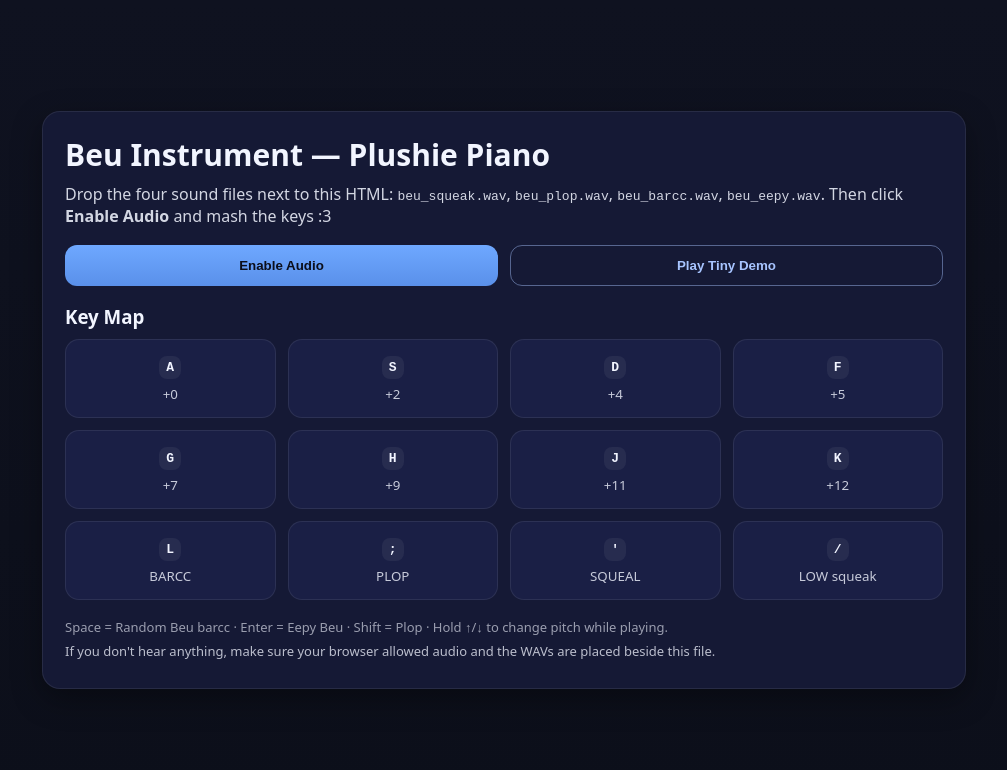
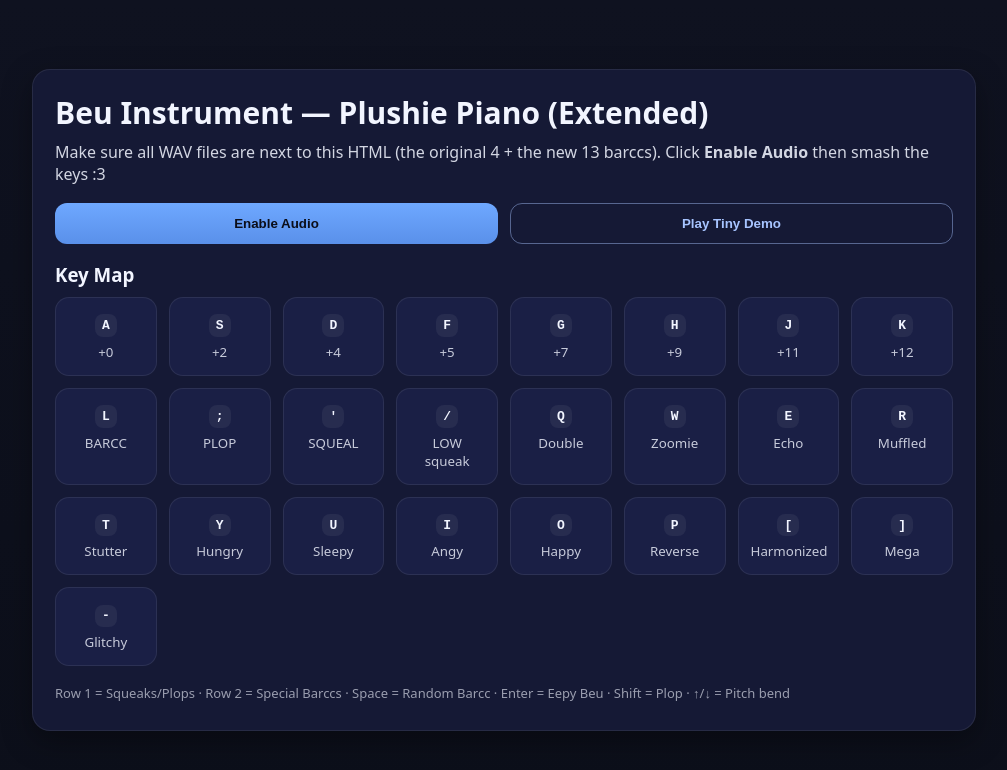
Before and after one commit to mikeyalyn/Beu-Barcc, a plain HTML site: page index.html in a window 1280 px wide. Shown: the whole page, without its empty margins (136-1143 px from the left). Drawn offline with Linux system fonts and the light colour scheme.

Commit message:
Update index.html

```diff
--- a/index.html
+++ b/index.html
@@ -3,15 +3,15 @@
 <head>
   <meta charset="utf-8" />
   <meta name="viewport" content="width=device-width, initial-scale=1" />
-  <title>Beu Instrument — Plushie Piano</title>
+  <title>Beu Instrument — Plushie Piano (Extended)</title>
   <style>
     :root{--bg:#0f1220;--card:#151935;--ink:#f2f5ff;--accent:#a7c4ff;--accent2:#ffd2f9}
     *{box-sizing:border-box} body{margin:0;font-family:ui-rounded,system-ui,Segoe UI,Roboto,Apple Color Emoji,Twitter Color Emoji,Noto Color Emoji;background:linear-gradient(180deg,#0f1220,#0c0f1a);color:var(--ink);min-height:100svh;display:grid;place-items:center}
-    .wrap{width:min(980px,92vw);padding:28px}
+    .wrap{width:min(1000px,94vw);padding:28px}
     .card{background:var(--card);border:1px solid rgba(255,255,255,.08);border-radius:18px;box-shadow:0 10px 30px rgba(0,0,0,.35);padding:22px}
     h1{margin:0 0 8px;font-size:clamp(20px,2.6vw,30px)}
     p{opacity:.86;margin:0 0 18px}
-    .grid{display:grid;grid-template-columns:repeat(4,minmax(0,1fr));gap:12px}
+    .grid{display:grid;grid-template-columns:repeat(8,minmax(0,1fr));gap:12px}
     .key{position:relative;user-select:none;cursor:pointer;background:#1a1f45;border:1px solid rgba(255,255,255,.08);border-radius:14px;padding:14px 12px;text-align:center;transition:.15s transform,.15s box-shadow}
     .key kbd{display:inline-block;font-weight:700;background:rgba(255,255,255,.06);padding:.3em .55em;border-radius:8px;margin-bottom:6px}
     .key small{display:block;opacity:.8}
@@ -28,8 +28,8 @@
 <body>
   <div class="wrap">
     <div class="card">
-      <h1>Beu Instrument — Plushie Piano</h1>
-      <p>Drop the four sound files next to this HTML: <code>beu_squeak.wav</code>, <code>beu_plop.wav</code>, <code>beu_barcc.wav</code>, <code>beu_eepy.wav</code>. Then click <b>Enable Audio</b> and mash the keys :3</p>
+      <h1>Beu Instrument — Plushie Piano (Extended)</h1>
+      <p>Make sure all WAV files are next to this HTML (the original 4 + the new 13 barccs). Click <b>Enable Audio</b> then smash the keys :3</p>
 
       <div class="row">
         <button id="enable">Enable Audio</button>
@@ -38,13 +38,9 @@
       <div id="status" class="hint"></div>
 
       <h3 style="margin:18px 0 10px">Key Map</h3>
-      <div class="grid" id="keys">
-        <!-- Keys are injected by JS -->
-      </div>
-      <div class="footer">
-        Space = Random Beu barcc · Enter = Eepy Beu · Shift = Plop · Hold ↑/↓ to change pitch while playing.
-      </div>
-      <div class="hint">If you don't hear anything, make sure your browser allowed audio and the WAVs are placed beside this file.</div>
+      <div class="grid" id="keys"></div>
+
+      <div class="footer">Row 1 = Squeaks/Plops · Row 2 = Special Barccs · Space = Random Barcc · Enter = Eepy Beu · Shift = Plop · ↑/↓ = Pitch bend</div>
       <div id="error" class="hint err"></div>
     </div>
   </div>
@@ -63,7 +59,21 @@
     {label:'L', note:'BARCC', file:'beu_barcc.wav', rate:1.0},
     {label:';', note:'PLOP',  file:'beu_plop.wav', rate:1.0},
     {label:"'", note:'SQUEAL',file:'beu_squeak.wav', rate:2.25},
-    {label:'/', note:'LOW squeak', file:'beu_squeak.wav', rate:0.75}
+    {label:'/', note:'LOW squeak', file:'beu_squeak.wav', rate:0.75},
+    // New: Barcc Pack row (Q-–)
+    {label:'Q', note:'Double', file:'beu_double_barcc.wav', rate:1.0},
+    {label:'W', note:'Zoomie', file:'beu_zoomie_barcc.wav', rate:1.0},
+    {label:'E', note:'Echo', file:'beu_echo_barcc.wav', rate:1.0},
+    {label:'R', note:'Muffled', file:'beu_muffled_barcc.wav', rate:1.0},
+    {label:'T', note:'Stutter', file:'beu_stutter_barcc.wav', rate:1.0},
+    {label:'Y', note:'Hungry', file:'beu_hungry_barcc.wav', rate:1.0},
+    {label:'U', note:'Sleepy', file:'beu_sleepy_barcc.wav', rate:1.0},
+    {label:'I', note:'Angy', file:'beu_angy_barcc.wav', rate:1.0},
+    {label:'O', note:'Happy', file:'beu_happy_barcc.wav', rate:1.0},
+    {label:'P', note:'Reverse', file:'beu_reverse_barcc.wav', rate:1.0},
+    {label:'[', note:'Harmonized', file:'beu_harmonized_barcc.wav', rate:1.0},
+    {label:']', note:'Mega', file:'beu_mega_barcc.wav', rate:1.0},
+    {label:'-', note:'Glitchy', file:'beu_glitchy_barcc.wav', rate:1.0}
   ];
 
   let ctx, gain;
@@ -71,11 +81,6 @@
   const activeUI = new Map();
   const statusEl = document.getElementById('status');
   const errEl = document.getElementById('error');
-
-  const keyToIdx = {
-    'a':0,'s':1,'d':2,'f':3,'g':4,'h':5,'j':6,'k':7,
-    'l':8,';':9,"'":10,'/':11
-  };
 
   const keysWrap = document.getElementById('keys');
   keyLayout.forEach((k,i)=>{
@@ -87,18 +92,24 @@
     activeUI.set(i, el);
   });
 
+  const keyToIdx = {
+    'a':0,'s':1,'d':2,'f':3,'g':4,'h':5,'j':6,'k':7,
+    'l':8,';':9,"'":10,'/':11,
+    // Barcc Pack row
+    'q':12,'w':13,'e':14,'r':15,'t':16,'y':17,'u':18,'i':19,'o':20,'p':21,'[':22,']':23,'-':24
+  };
+  keyLayout.forEach((k,i)=>{ keyToIdx[k.label.toLowerCase()] = i; });
+
   async function setup() {
     try {
       ctx = new (window.AudioContext || window.webkitAudioContext)();
       gain = ctx.createGain();
-      gain.gain.value = 0.9; // master volume
+      gain.gain.value = 0.9;
       gain.connect(ctx.destination);
-
-      // Preload all referenced files
       const files = [...new Set(keyLayout.map(k=>k.file).concat(['beu_eepy.wav']))];
       statusEl.textContent = 'Loading samples…';
       await Promise.all(files.map(loadFile));
-      statusEl.textContent = 'Ready! Press keys, or Space/Enter for specials.';
+      statusEl.textContent = 'Ready! Press keys!';
       errEl.textContent = '';
     } catch (e) {
       console.error(e);
@@ -111,19 +122,17 @@
     const res = await fetch(name);
     if (!res.ok) throw new Error('Missing file: '+name);
     const arr = await res.arrayBuffer();
-    const buf = await (ctx.decodeAudioData ? ctx.decodeAudioData(arr) : new Promise((ok,err)=>ctx.decodeAudioData(arr,ok,err)));
+    const buf = await new Promise((ok,err)=>ctx.decodeAudioData(arr,ok,err));
     buffers.set(name, buf);
   }
 
-  function playBuffer(name, {rate=1, detune=0, when=0}={}){
+  function playBuffer(name, {rate=1, when=0}={}){
     const buf = buffers.get(name);
     if (!buf) return;
     const src = ctx.createBufferSource();
     src.buffer = buf;
     src.playbackRate.value = rate;
-    if (src.detune) src.detune.value = detune;
 
-    // Per-note envelope (soft attack/release)
     const v = ctx.createGain();
     v.gain.value = 0.0;
     v.connect(gain);
@@ -134,7 +143,6 @@
 
     src.connect(v);
     src.start(now);
-
     return {src, v};
   }
 
@@ -152,57 +160,46 @@
     playBuffer(spec.file, {rate: spec.rate});
   }
 
-  // Specials
   function randomBarcc(){
-    const rate = 0.85 + Math.random()*0.7; // slightly low to squealy high
-    playBuffer('beu_barcc.wav', {rate});
+    const barccs = keyLayout.filter(k=>k.note.includes('Barcc'));
+    const pick = barccs[Math.floor(Math.random()*barccs.length)];
+    playBuffer(pick.file,{rate:pick.rate});
   }
-  function eepy(){
-    playBuffer('beu_eepy.wav', {rate:1});
-  }
-  function plop(){
-    playBuffer('beu_plop.wav', {rate:1});
-  }
+  function eepy(){ playBuffer('beu_eepy.wav',{rate:1}); }
+  function plop(){ playBuffer('beu_plop.wav',{rate:1}); }
 
-  // Tiny demo: little phrase + random interruptions
   async function demo(){
     if (!ctx) return;
-    const base = ctx.currentTime + 0.1;
     const seq = [0,1,2,3,4,5,6,7];
     seq.forEach((i,step)=>{
       playBuffer(keyLayout[i].file,{rate:keyLayout[i].rate, when:(step*0.22)});
-      // 40% chance Beu interrupts with a squeak or barcc
-      if (Math.random()<0.4){
-        const w = 0.1 + step*0.22 + Math.random()*0.1;
-        if (Math.random()<0.6) playBuffer('beu_squeak.wav',{rate:1.6, when:w}); else randomBarcc();
+      if (Math.random()<0.5){
+        setTimeout(randomBarcc, step*220 + 120);
       }
     });
-    // Sleepy ending
     setTimeout(eepy, 1800);
   }
 
-  // Pitch bend with arrow keys while a note is playing (simple: just repeats with altered rate)
-  let bend = 0; // semitones
+  let bend = 0;
   window.addEventListener('keydown', (e)=>{
     if (!ctx) return;
     if (e.key === ' '){ e.preventDefault(); randomBarcc(); return; }
     if (e.key === 'Enter'){ e.preventDefault(); eepy(); return; }
     if (e.key === 'Shift'){ e.preventDefault(); plop(); return; }
-    if (e.key === 'ArrowUp'){ bend = Math.min(12, bend+1); statusEl.textContent = `Pitch bend: +${bend} st`; return; }
-    if (e.key === 'ArrowDown'){ bend = Math.max(-12, bend-1); statusEl.textContent = `Pitch bend: ${bend} st`; return; }
+    if (e.key === 'ArrowUp'){ bend = Math.min(12,bend+1); statusEl.textContent=`Pitch bend: +${bend} st`; return; }
+    if (e.key === 'ArrowDown'){ bend = Math.max(-12,bend-1); statusEl.textContent=`Pitch bend: ${bend} st`; return; }
     const i = keyToIdx[e.key.toLowerCase()];
-    if (i != null){
+    if (i!=null){
       const spec = keyLayout[i];
-      const rate = spec.rate * Math.pow(2, bend/12);
+      const rate = spec.rate * Math.pow(2,bend/12);
       blip(i);
-      playBuffer(spec.file, {rate});
+      playBuffer(spec.file,{rate});
     }
   });
 
   document.getElementById('enable').addEventListener('click', async ()=>{
     await setup();
-    // On iOS/some browsers resume after gesture
-    if (ctx && ctx.state === 'suspended') await ctx.resume();
+    if (ctx && ctx.state==='suspended') await ctx.resume();
   });
   document.getElementById('demo').addEventListener('click', demo);
 })();
```
